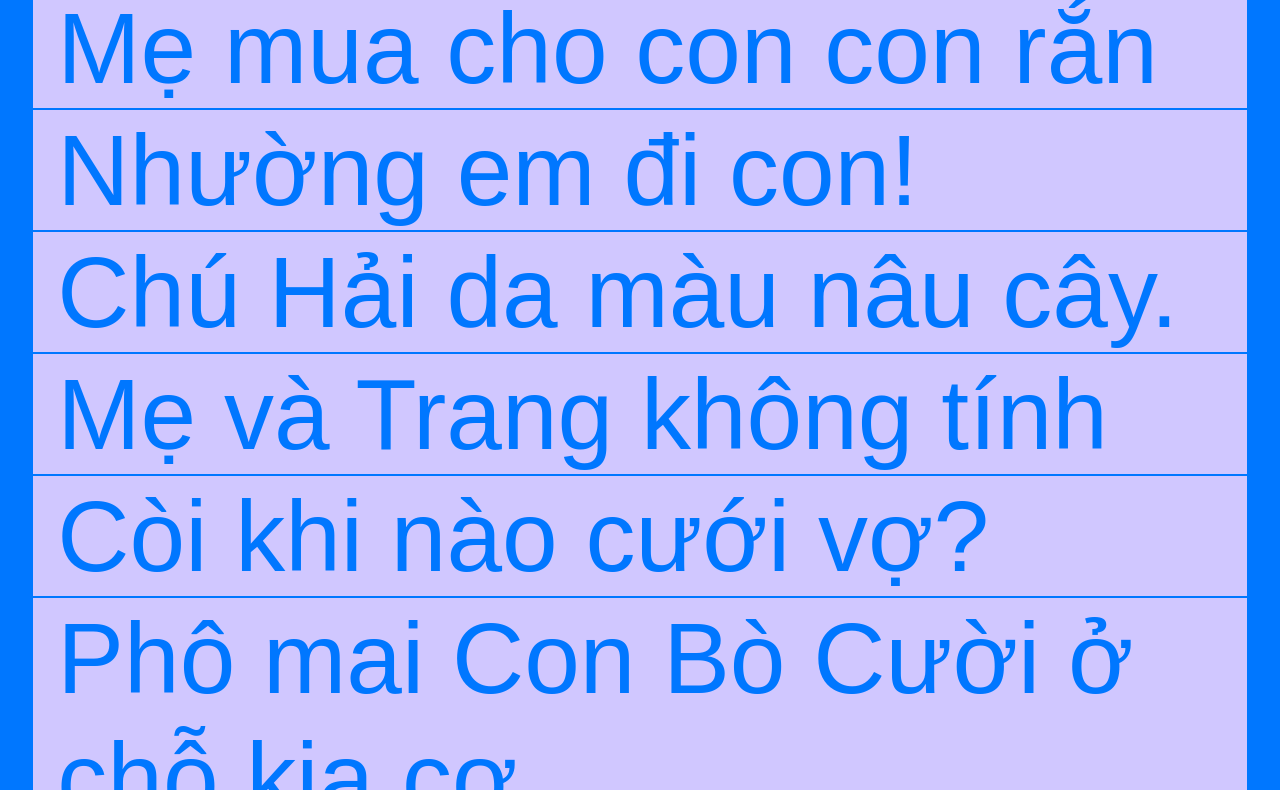
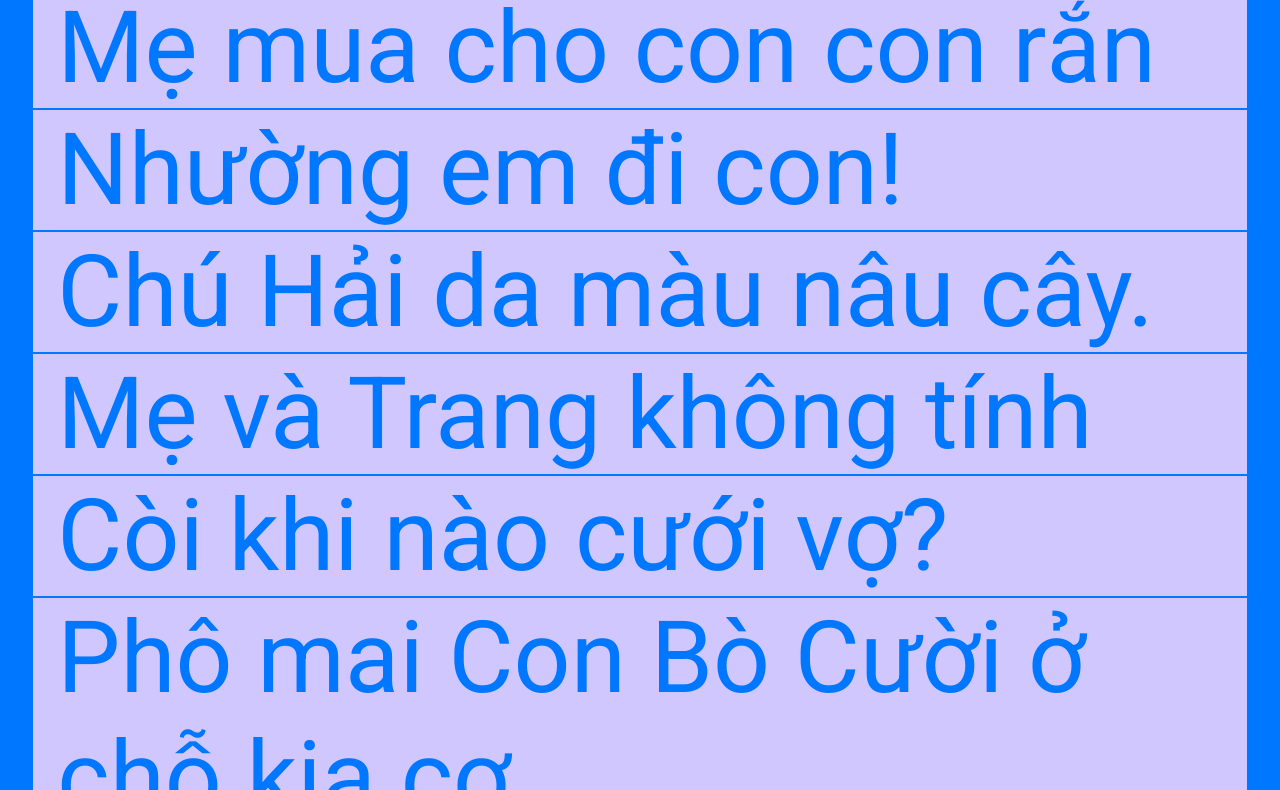
Before and after one commit to tranghasgit/d-m-con-ruoi.github.io, a plain HTML site: page index.html in a window 1280 px wide. Shown: the part 863-1653 px from the top of the page. Drawn offline with Linux system fonts and the light colour scheme.

Commit message:
css change

```diff
--- a/css/main.css
+++ b/css/main.css
@@ -6,8 +6,7 @@ body{
   color: #000;
   font-size: 5em;
   line-height:1.2em;
-  font-family: sans-serif;
-}
+  font-family: 'Roboto', sans-serif;}
 
 .container{
   width: 95%;
--- a/index.html
+++ b/index.html
@@ -15,7 +15,8 @@
 
   <!-- FONT
   –––––––––––––––––––––––––––––––––––––––––––––––––– -->
-  <link href="//fonts.googleapis.com/css?family=Raleway:400,300,600" rel="stylesheet" type="text/css">
+  <!-- <link href="//fonts.googleapis.com/css?family=Raleway:400,300,600" rel="stylesheet" type="text/css"> -->
+  <link href="https://fonts.googleapis.com/css?family=Roboto&display=swap" rel="stylesheet">
 
   <!-- CSS
   –––––––––––––––––––––––––––––––––––––––––––––––––– -->
```
